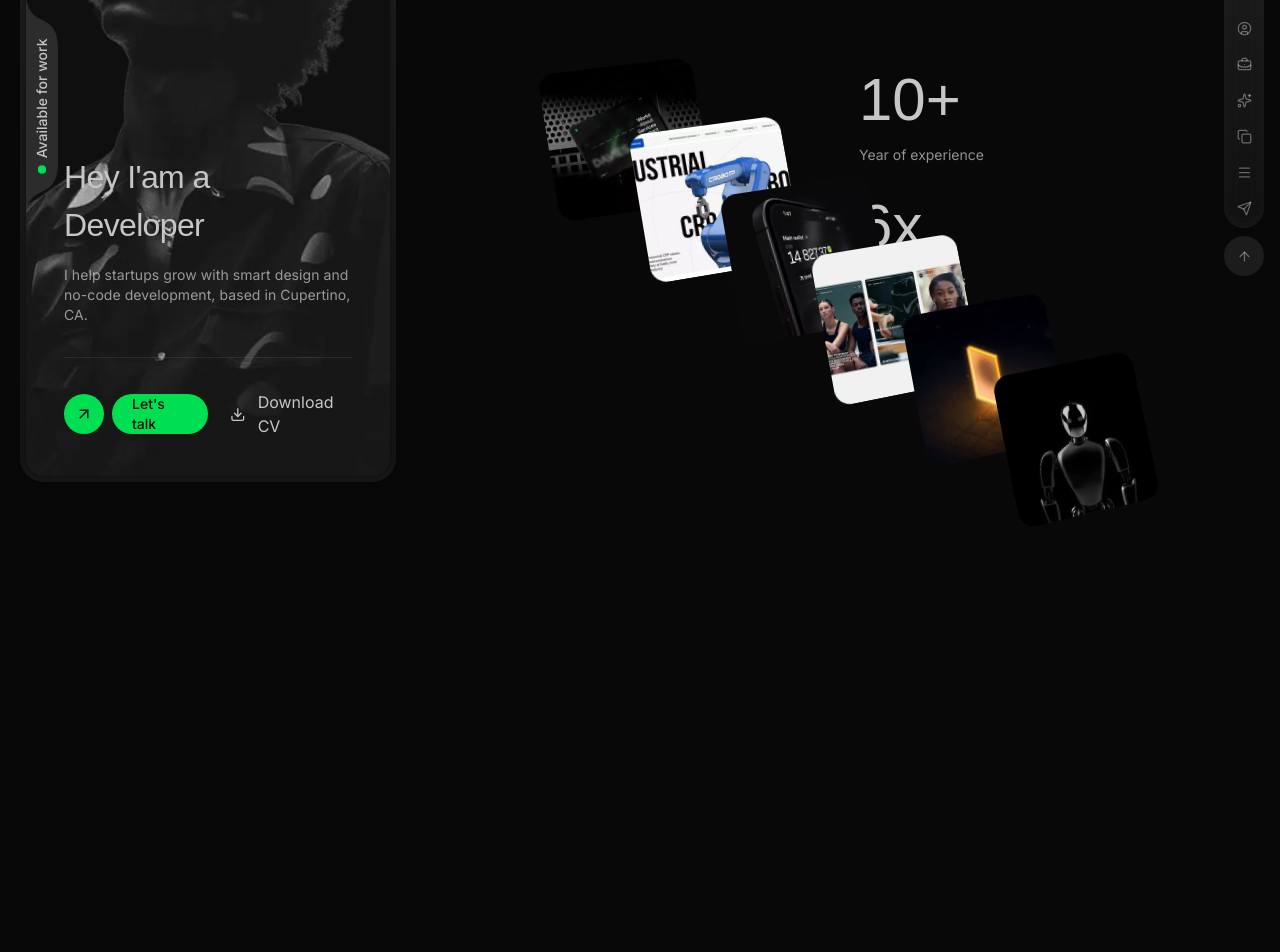
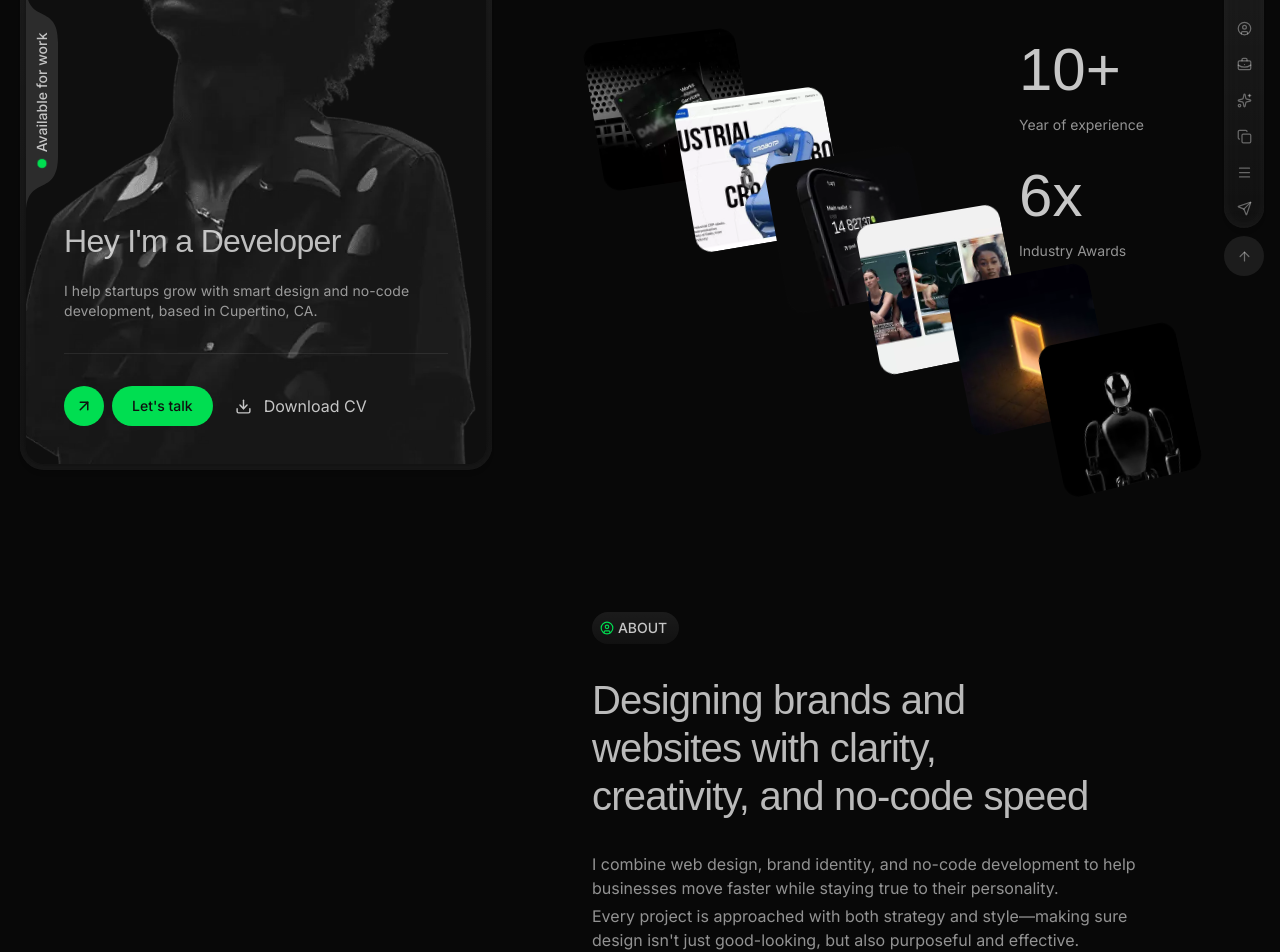
Before and after one commit to Henryking98/porfolio, a Next.js app: page / in a window 1280 px wide. Shown: the part 300-1252 px from the top of the page. Before the commit the page ends 887 px from the top, so only its background shows below. Built offline with nearby package versions, Linux system fonts and the light colour scheme; a web font is replaced by a local one.

Commit message:
refactor: portfolio layout

```diff
--- a/src/app/page.tsx
+++ b/src/app/page.tsx
@@ -1,9 +1,28 @@
-import { Hero } from "@/components/sections/Hero";
+import { About } from '@/components/sections/About';
+import { Hero } from '@/components/sections/Hero';
+import { ProfileCard } from '@/components/organisms/ProfileCard';
+import { SideRail } from '@/components/organisms/SideRail';
 
 export default function Home() {
 	return (
-		<main className="min-h-screen w-full flex flex-col">
-            <Hero />
+		<main className="relative min-h-screen w-full pb-18">
+			<div className="fixed left-0 top-0 z-40 h-svh w-[min(40vw,520px)] p-5 py-7.5 max-[1200px]:w-[42vw] max-[760px]:static max-[760px]:h-150 max-[760px]:w-full max-[760px]:p-0 max-[760px]:mb-6">
+				<ProfileCard />
+			</div>
+
+			<div className="fixed top-13 right-8 z-10 text-end text-sm font-medium text-[#FFFFFF8F] max-[760px]:hidden">
+				<p>Sun, Nov 15</p>
+				<p>23:47</p>
+			</div>
+
+			<SideRail />
+
+			<div className="ml-[min(40vw,520px)] px-10 pr-24 max-[1200px]:ml-[42vw] max-[760px]:ml-0 max-[760px]:px-4 max-[760px]:pr-4">
+				<div className="mx-auto w-full max-w-177">
+					<Hero />
+					<About />
+				</div>
+			</div>
 		</main>
 	);
 }
--- /dev/null
+++ b/src/components/atom/SectionBadge.tsx
@@ -0,0 +1,25 @@
+'use client';
+
+import type { LucideIcon } from 'lucide-react';
+import { cn } from '@/lib/utils';
+
+interface SectionBadgeProps {
+	label: string;
+	icon?: LucideIcon;
+	className?: string;
+	iconClassName?: string;
+}
+
+export function SectionBadge({ label, icon: Icon, className, iconClassName }: SectionBadgeProps) {
+	return (
+		<div
+			className={cn(
+				'inline-flex items-center gap-1 rounded-full bg-linear-to-b from-white/8 to-white/4 py-1.5 pr-3 pl-2 mb-8 text-sm font-medium uppercase tracking-[-0.005em]',
+				className,
+			)}
+		>
+			{Icon ? <Icon className={cn('size-3.5', iconClassName)} aria-hidden="true" /> : null}
+			<span>{label}</span>
+		</div>
+	);
+}
--- a/src/components/molecules/CustomScrollbar.tsx
+++ b/src/components/molecules/CustomScrollbar.tsx
@@ -87,11 +87,14 @@ export default function CustomScrollbar() {
 		return (
 			<span
 				onMouseDown={handleMouseDown}
-			className={`fixed right-0.5 z-50 h-[9%] bg-[#00d95b] transition-[width,background-color] duration-200 ${
-				isDragging ? 'w-1.25 cursor-grabbing bg-[#00b84d]' : 'w-1 cursor-grab hover:w-1.25'
+				className={`fixed right-0.5 z-50 h-[9%] w-1 transition-colors duration-200 ${
+					isDragging
+						? 'cursor-grabbing bg-[#009e42]'
+						: 'cursor-grab bg-[#00d95b] hover:bg-[#00b84d]'
 				}`}
 				style={{ top: `${topPosition}%` }}
 				aria-hidden="true"
 			/>
 		);
+
 }
--- a/src/components/organisms/ProfileCard.tsx
+++ b/src/components/organisms/ProfileCard.tsx
@@ -7,35 +7,37 @@ import { ArrowUpRight, Download } from 'lucide-react';
 
 const socialLinks = [
 	{
-    name: "Instagram",
-    url: "https://instagram.com",
+		name: 'Instagram',
+		url: 'https://instagram.com',
 		icon: FaInstagram,
 	},
 	{
-    name: "LinkedIn",
-    url: "https://linkedin.com",
+		name: 'LinkedIn',
+		url: 'https://linkedin.com',
 		icon: FaLinkedinIn,
 	},
 	{
-    name: "X",
-    url: "https://x.com",
+		name: 'X',
+		url: 'https://x.com',
 		icon: FaXTwitter,
 	},
 ];
+
 export function ProfileCard() {
 	return (
-		<aside className="relative flex max-h-[calc(100vh-48px)] rounded-[24px] bg-linear-to-b from-white/8 to-white/4 p-1.5 shadow-[0_0.5px_0.5px_0_rgba(0,0,0,0.0588),0_1px_1px_-0.5px_rgba(0,0,0,0.0588),0_3px_3px_-1.5px_rgba(0,0,0,0.0588),0_5px_5px_-2.5px_rgba(0,0,0,0.1216),inset_0_0.5px_0.5px_0_rgba(255,255,255,0.0784),inset_0_1px_3px_0_rgba(255,255,255,0.0314),inset_0_-4px_12px_0_rgba(255,255,255,0.0392)] backdrop-blur-md">
-			<div className="relative z-0 w-full flex-1 overflow-hidden rounded-[18px] bg-[#0f0f0f]">
+		<aside className="relative flex h-full flex-col rounded-[24px] bg-linear-to-b from-white/8 to-white/4 p-1.5 shadow-[0_0.5px_0.5px_0_rgba(0,0,0,0.0588),0_1px_1px_-0.5px_rgba(0,0,0,0.0588),0_3px_3px_-1.5px_rgba(0,0,0,0.0588),0_5px_5px_-2.5px_rgba(0,0,0,0.1216),inset_0_0.5px_0.5px_0_rgba(255,255,255,0.0784),inset_0_1px_3px_0_rgba(255,255,255,0.0314),inset_0_-4px_12px_0_rgba(255,255,255,0.0392)] backdrop-blur-md">
+			<div className="relative z-0 w-full flex-1 min-h-0 overflow-hidden rounded-[18px] bg-[#0f0f0f]">
 				<div className="relative h-full w-full overflow-hidden rounded-[18px]">
 					<Image
 						src="/assets/images/avatar.webp"
 						alt="Portrait of Developer"
 						fill
 						priority
-						sizes="(max-width: 760px) 100vw, 32vw"
+						sizes="(max-width: 760px) 100vw, 36vw"
 						className="scale-100 object-cover grayscale transition-transform duration-300 aspect-[0.546728972]"
 					/>
 				</div>
+
 				<div className="flex min-[576px]:block! top-[50%] left-0 absolute items-center z-2 -translate-y-1/2">
 					<div>
 						<Image
@@ -47,24 +49,19 @@ export function ProfileCard() {
 						/>
 					</div>
 
-					<p className="absolute inset-0 left-0 z-3 inline-flex items-center justify-center flex-col gap-2 text-[rgba(255,255,255,0.72)]">
+					<p className="pointer-events-none absolute inset-0 z-3 inline-flex flex-col items-center justify-center gap-2 text-[rgba(255,255,255,0.72)]">
 						<span
 							className="text-sm font-medium tracking-normal"
 							style={{ writingMode: 'vertical-lr', transform: 'rotate(180deg)' }}
 						>
 							Available for work
 						</span>
-						<span className="relative size-2 rounded-full bg-[#00de51] after:pointer-events-none after:absolute after:inset-0 after:rounded-full after:bg-(--green) after:animate-[rippleFade_1.8s_ease-out_infinite]" />{' '}
+						<span className="relative size-2 rounded-full bg-[#00de51] after:pointer-events-none after:absolute after:inset-0 after:rounded-full after:bg-[#00de51] after:animate-[rippleFade_1.8s_ease-out_infinite]" />
 					</p>
 				</div>
 
 				<div className="absolute top-9.5 left-9.5">
-					<Image
-						src="/assets/images/logo2.png"
-						alt=""
-						width={40}
-						height={40}
-					/>
+					<Image src="/assets/images/logo2.png" alt="" width={40} height={40} />
 				</div>
 
 				<ul className="absolute top-9.5 right-9.5 grid items-center gap-2">
@@ -87,10 +84,10 @@ export function ProfileCard() {
 				</ul>
 
 				<div className="absolute bottom-9.5 left-9.5 right-9.5">
-					<h4 className="text-[FFFFFFB8] pb-4 tracking-[-0.02em] font-medium text-md font-apfel text-[32px] leading-normal">
-						Hey I&apos;am a Developer
+					<h4 className="text-[#FFFFFFB8] pb-4 tracking-[-0.02em] font-medium font-apfel text-[32px] leading-normal">
+						Hey I&apos;m a Developer
 					</h4>
-					<p className="text-[#FFFFFF8F] text-sm tracking-[0.005em] ">
+					<p className="text-[#FFFFFF8F] text-sm tracking-[0.005em]">
 						I help startups grow with smart design and no-code development, based in
 						Cupertino, CA.
 					</p>
@@ -104,7 +101,7 @@ export function ProfileCard() {
 							Let&apos;s talk
 						</span>
 						<a
-							className="ml-3.5 flex items-center gap-3 text-sm text-[#b8c5cf] "
+							className="ml-3.5 flex items-center gap-3 text-sm text-[#b8c5cf]"
 							href="#contact"
 						>
 							<Download size={17} />
--- /dev/null
+++ b/src/components/sections/About.tsx
@@ -0,0 +1,34 @@
+'use client';
+
+import { UserCircle } from 'lucide-react';
+import { SectionBadge } from '../atom/SectionBadge';
+
+export function About() {
+	return (
+		<div id="about" className="relative p-10">
+			<div className="pt-18">
+				<SectionBadge
+					label="About"
+					icon={UserCircle}
+					className="mb-8"
+					iconClassName="text-[#00de51]"
+				/>
+
+				<h4 className="flex flex-col font-apfel font-normal tracking-[-0.02em] leading-12 mb-8 text-[#FFFFFFB8] text-[40px] text-balance">
+					Designing brands and websites with clarity, creativity, and no-code speed
+				</h4>
+
+				<div className="text-[#FFFFFF8F] space-y-1">
+					<p>
+						I combine web design, brand identity, and no-code development to help
+						businesses move faster while staying true to their personality.
+					</p>
+					<p>
+						Every project is approached with both strategy and style—making sure design
+						isn&apos;t just good-looking, but also purposeful and effective.
+					</p>
+				</div>
+			</div>
+		</div>
+	);
+}
--- a/src/components/sections/Hero.tsx
+++ b/src/components/sections/Hero.tsx
@@ -1,22 +1,10 @@
 'use client';
 
-import { ProfileCard } from '@/components/organisms/ProfileCard';
-import { SideRail } from '@/components/organisms/SideRail';
 import { WorkShowcase } from '@/components/organisms/WorkShowcase';
 
 export function Hero() {
 	return (
-		<main className="relative isolate min-h-svh max-[760px]:min-h-svh max-[760px]:p-4">
-			<div className="absolute top-13 right-8 z-10 text-end text-sm text-[#FFFFFF8F] font-medium">
-				<p>Sun, Nov 15</p>
-				<p>23:47</p>
-			</div>
-
-			{/* two-column grid: profile card | hero content */}
-			<div className="relative z-1 grid h-svh grid-cols-[minmax(360px,32vw)_1fr] gap-10 px-5 py-7.5 max-[1200px]:grid-cols-[minmax(320px,34vw)_1fr] max-[1200px]:gap-6 max-[760px]:flex max-[760px]:h-auto max-[760px]:flex-col max-[760px]:gap-6 max-[760px]:px-0 max-[760px]:py-0">
-				<ProfileCard />
-
-				<section className="relative flex flex-col px-4 pt-18 max-[760px]:gap-10 ml-18">
+		<section id="home" className="relative min-h-svh pt-18 max-[760px]:pt-8">
 			<h1 className="flex flex-col font-apfel font-medium text-[clamp(2.5rem,5vw,3.75rem)] leading-[1.05] tracking-[-0.02em] text-[#FFFFFFB8] mb-16">
 				<span>I&apos;m building websites</span>
 				<span>&amp; brands that people</span>
@@ -24,10 +12,10 @@ export function Hero() {
 			</h1>
 
 			<div
-						className="relative grid grid-cols-[minmax(500px,1fr)_220px] items-center max-[1200px]:grid-cols-[minmax(370px,1fr)_150px] max-[1200px]:gap-3.75 max-[760px]:mt-11.25 max-[760px]:flex max-[760px]:h-auto max-[760px]:flex-col max-[760px]:items-stretch max-[760px]:gap-6.25"
 				id="work"
+				className="relative grid items-center gap-6 max-[1200px]:grid-cols-[minmax(0,1fr)_150px] max-[1200px]:gap-3.75 max-[760px]:mt-4 max-[760px]:flex max-[760px]:flex-col max-[760px]:items-stretch max-[760px]:gap-6"
 			>
-						<div className="grid place-items-end gap-4 mb-74">
+				<div className="grid place-items-end gap-4">
 					<div className="min-w-41.25">
 						<p className="flex font-apfel text-[clamp(2.5rem,5vw,3.75rem)] leading-normal">
 							10 <span>+</span>
@@ -43,11 +31,8 @@ export function Hero() {
 					</div>
 				</div>
 			</div>
+
 			<WorkShowcase />
 		</section>
-			</div>
-
-			<SideRail />
-		</main>
 	);
 }
```
Also changed, not shown: src/components/molecules/floating-nav.tsx (+44 -44 lines), src/components/sections/WorkHiglights.tsx (added). Lines whose indentation alone changed are shown as unchanged.
